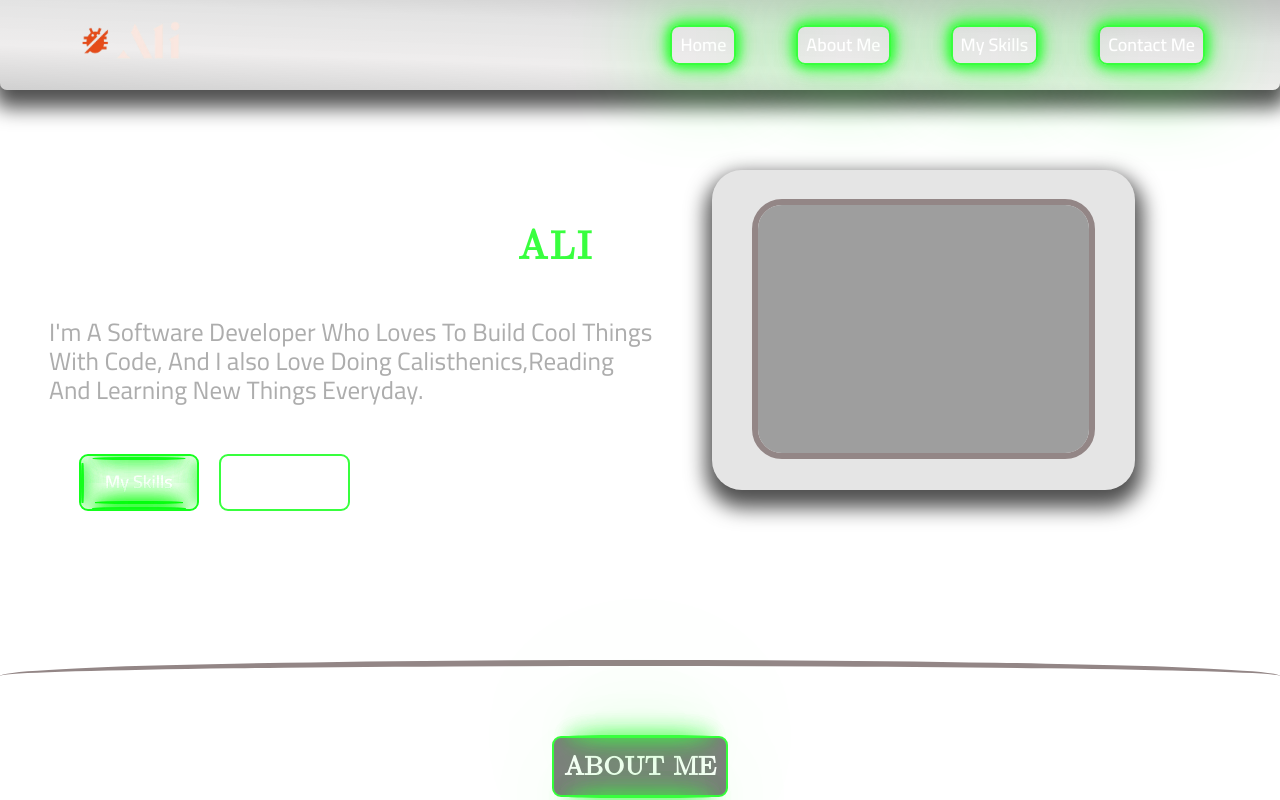
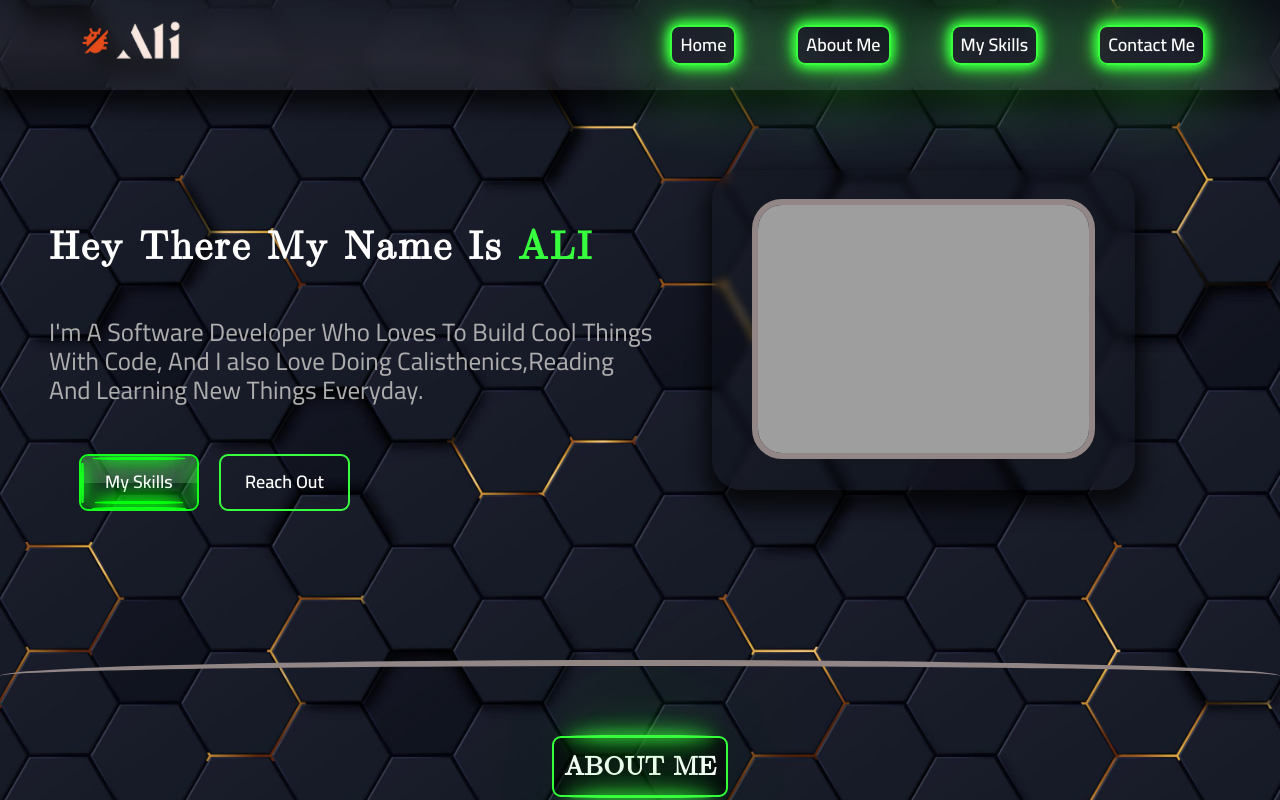
Before and after one commit to alimabrouki/My_Portfolio, a plain HTML site: page index.html in a window 1280 px wide. Shown: the top 800 px of the page. Drawn offline with Linux system fonts and the light colour scheme; the site is published under a folder, as on GitHub Pages, so addresses that start at the root find nothing.

Commit message:
Update ali.css

```diff
--- a/css/ali.css
+++ b/css/ali.css
@@ -12,7 +12,7 @@ html {
 body {
     font-family: "Cairo", sans-serif;
     min-height: 100%;
-    background: url(/imgs/cover.jpg);
+    background: url(../imgs/cover.jpg);
     background-size: contain;
     background-position: center;
     font-size: 18px;
```
